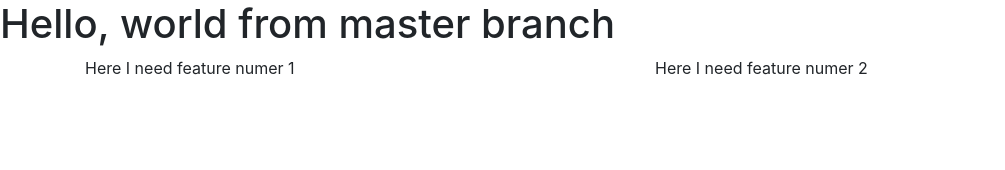
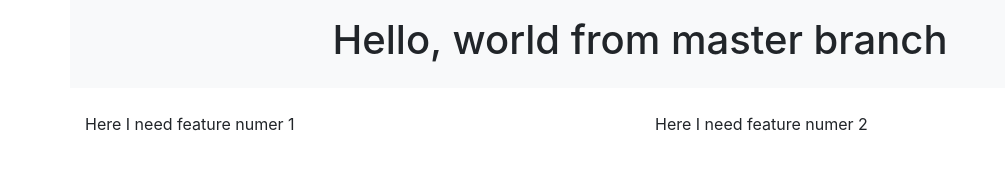
Before and after one commit to dmytrotus/playwithgit, a plain HTML site: page this-is-new-branch-example-master-branch/index.html in a window 1280 px wide. Shown: the whole page, without its empty margins (0-1005 px from the left). Drawn offline with nearby package versions, Linux system fonts and the light colour scheme.

Commit message:
make changes

```diff
--- a/this-is-new-branch-example-master-branch/index.html
+++ b/this-is-new-branch-example-master-branch/index.html
@@ -11,10 +11,15 @@
     <title>Hello, world!</title>
   </head>
   <body>
-    <h1>Hello, world from master branch</h1>
+    <div class="container p-3 bg-light">
+        <div class="text-center">
+             <h1>Hello, world from master branch</h1>
+        </div>
+    </div>
 
 
-    <div class="container">
+
+    <div class="container mt-4">
     	<div class="row">
     		<div class="col-6">
     			Here I need feature numer 1
```
